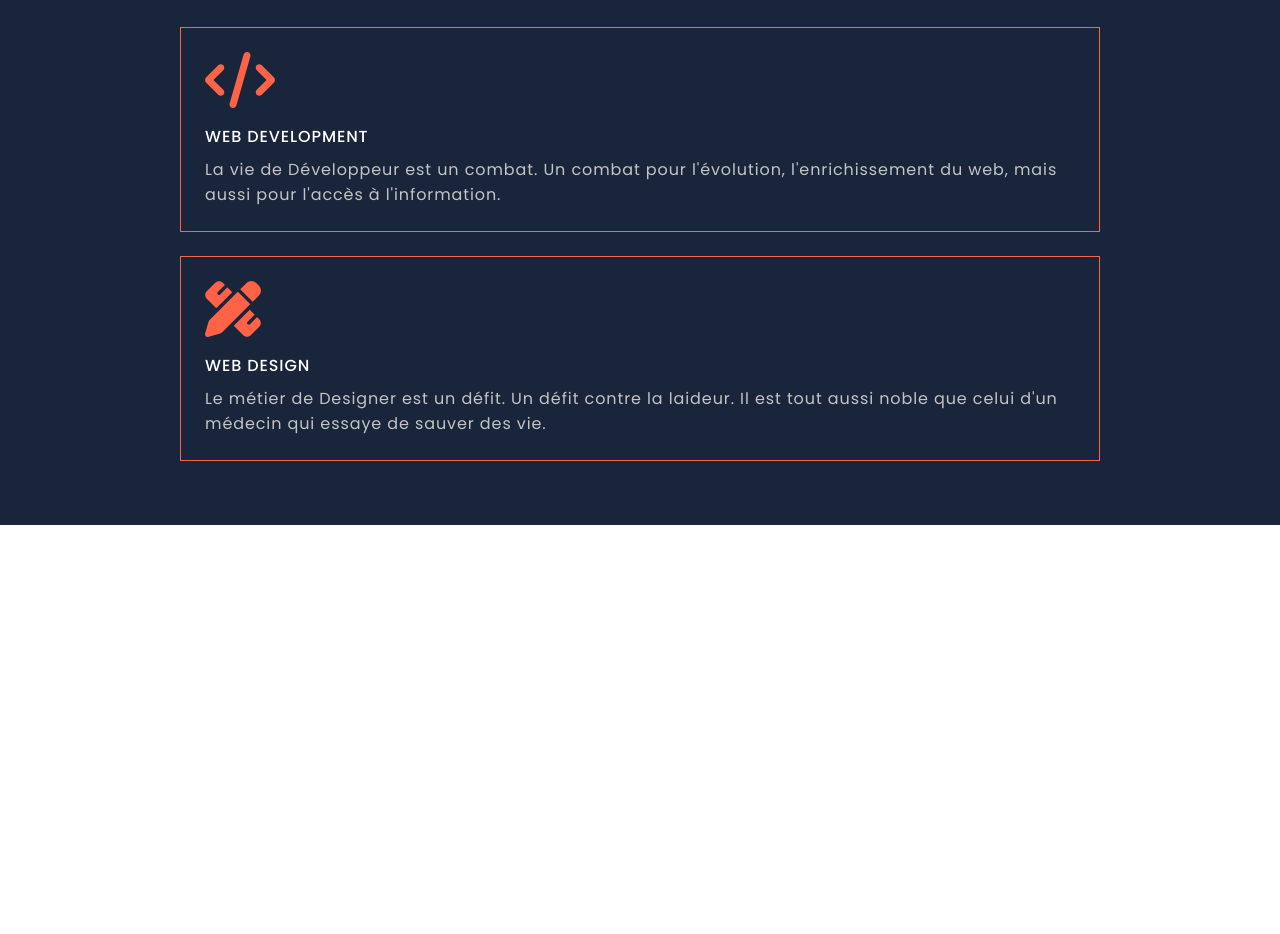
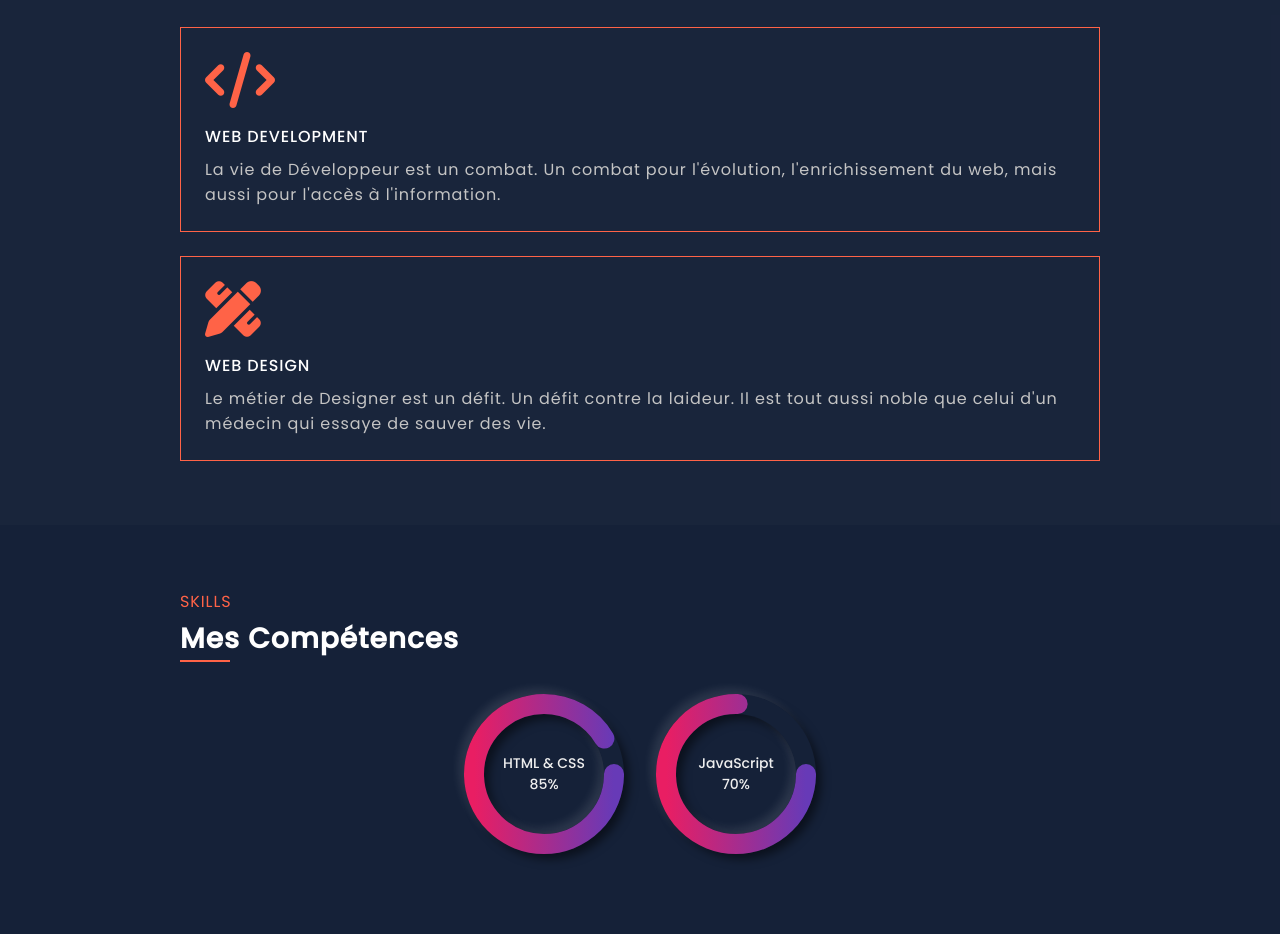
Before and after one commit to samarceldjo/portfolio, a plain HTML site: page index.html in a window 1280 px wide. Shown: the part 1510-2444 px from the top of the page. Before the commit the page ends 2035 px from the top, so only its background shows below. Drawn offline with Linux system fonts and the light colour scheme.

Commit message:
Ajout de compétences

```diff
--- a/index.html
+++ b/index.html
@@ -126,6 +126,69 @@
           </div>
         </div>
       </section>
+
+      <!-- SKILLS -->
+      <section>
+        <div class="skills">
+          <h3 class="small-title">Skills</h3>
+          <h2 class="big-title">Mes Compétences</h2>
+          <div class="row">
+            <div class="skill-col">
+              <div class="outer">
+                <div class="inner">
+                  <div class="percentage">
+                    HTML & CSS <br />
+                    85%
+                  </div>
+                </div>
+              </div>
+
+              <svg
+                xmlns="http://www.w3.org/2000/svg"
+                version="1.1"
+                width="160px"
+                height="160px"
+              >
+                <defs>
+                  <linearGradient id="GradientColor">
+                    <stop offset="0%" stop-color="#e91e63" />
+                    <stop offset="100%" stop-color="#673ab7" />
+                  </linearGradient>
+                </defs>
+                <circle cx="80" cy="80" r="70" stroke-linecap="round" class="circle-1" />
+              </svg>
+            </div>
+
+          <div class="skill-col">
+            <div class="outer">
+              <div class="inner">
+                <div class="percentage">
+                  JavaScript <br />
+                  70%
+                </div>
+              </div>
+            </div>
+
+            <svg
+              xmlns="http://www.w3.org/2000/svg"
+              version="1.1"
+              width="160px"
+              height="160px"
+            >
+              <defs>
+                <linearGradient id="GradientColor">
+                  <stop offset="0%" stop-color="#e91e63" />
+                  <stop offset="100%" stop-color="#673ab7" />
+                </linearGradient>
+              </defs>
+              <circle cx="80" cy="80" r="70" stroke-linecap="round" class="circle-2" />
+            </svg>
+          </div>
+          </div>
+
+        </div>
+        </div>
+      </section>
     </main>
     <script src="script.js"></script>
   </body>
--- a/style.css
+++ b/style.css
@@ -64,6 +64,7 @@ nav {
     top: 24px;
     right: 16px;
     cursor: pointer;
+    z-index: 3;
 }
 #menuBtn {
     width: 20px;
@@ -106,10 +107,9 @@ header {
 
 section {
     padding: 64px 16px;
-    /*box-shadow: 0 4px 8px #152138;*/
 }
 section:nth-child(1n) {
-    background-color: #152138;
+    background-color: rgb(21, 33, 56);
 }
 section:nth-child(2n) {
     background-color: rgba(21, 33, 56, .98);
@@ -208,6 +208,61 @@ p {
     margin-bottom: 8px;
 }
 
+/*===== SKILLS =====*/
+.skills .row {
+    display: flex;
+    justify-content: center;
+    align-items: center;
+    flex-wrap: wrap;
+}
+.skill-col {
+    width: 160px;
+    height: 160px;
+    position: relative;
+    margin: 16px;
+}
+.outer {
+    width: 160px;
+    height: 160px;
+    border-radius: 50%;
+    padding: 20px;
+    box-shadow: 6px 6px 10px -1px rgba(0,0,0,0.5),
+                -6px -6px 10px -1px rgba(255,255,255,0.1);
+}
+.inner {
+    width: 120px;
+    height: 120px;
+    border-radius: 50%;
+    display: flex;
+    justify-content: center;
+    align-items: center;
+    box-shadow: inset 6px 6px 10px -1px rgba(0,0,0,0.5),
+                inset -6px -6px 10px -1px rgba(255,255,255,0.1);
+}
+.percentage {
+    font-size: 14px;
+    font-weight: 500;
+    color: #eee;
+    text-align: center;
+}
+circle {
+    fill: none;
+    stroke: url(#GradientColor);
+    stroke-width: 20px;
+    stroke-dasharray: 472;
+    animation: anim 2s linear forwards;
+}
+svg {
+    position: absolute;
+    top: 0;
+    left: 0;
+}
+.circle-1 {
+    stroke-dashoffset: 70;
+}
+.circle-2 {
+    stroke-dashoffset: 141;
+}
 
 /*========== DESKTOP ==========*/
 @media (min-width: 720px) {
```
